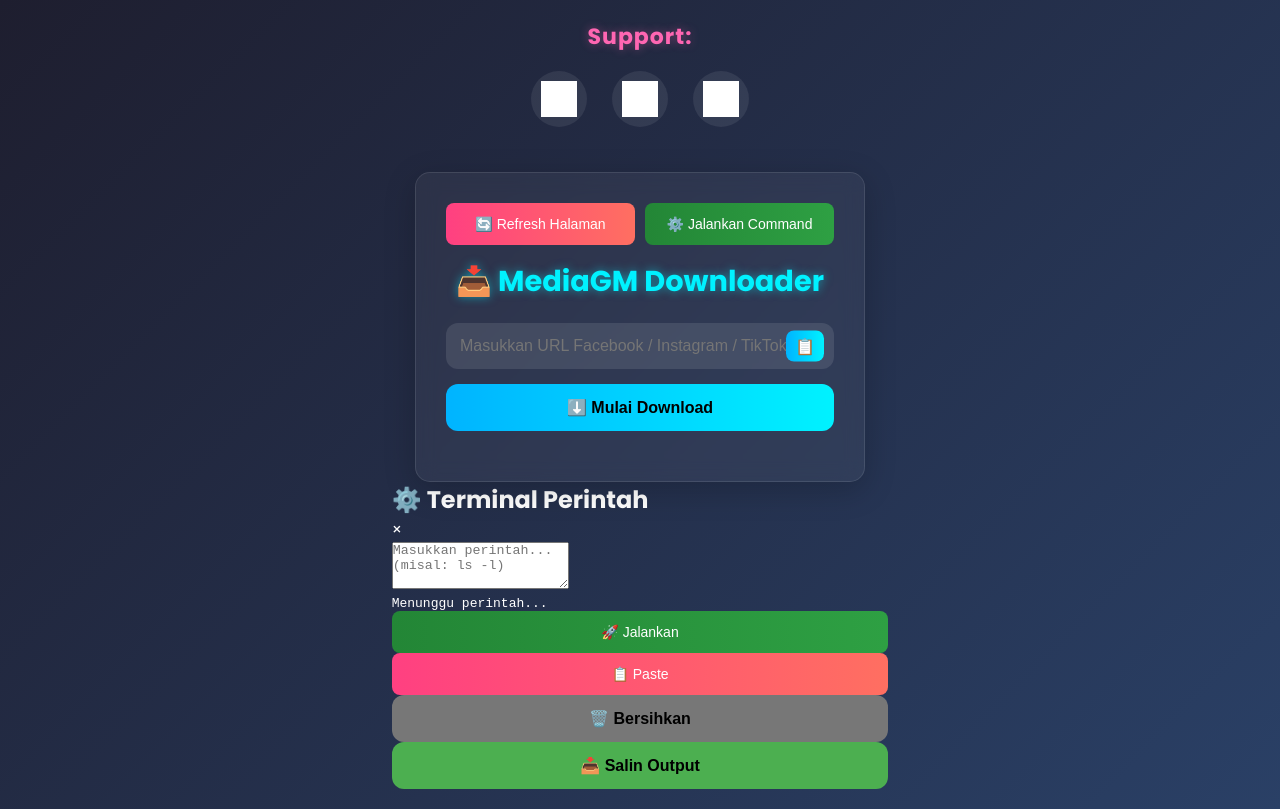
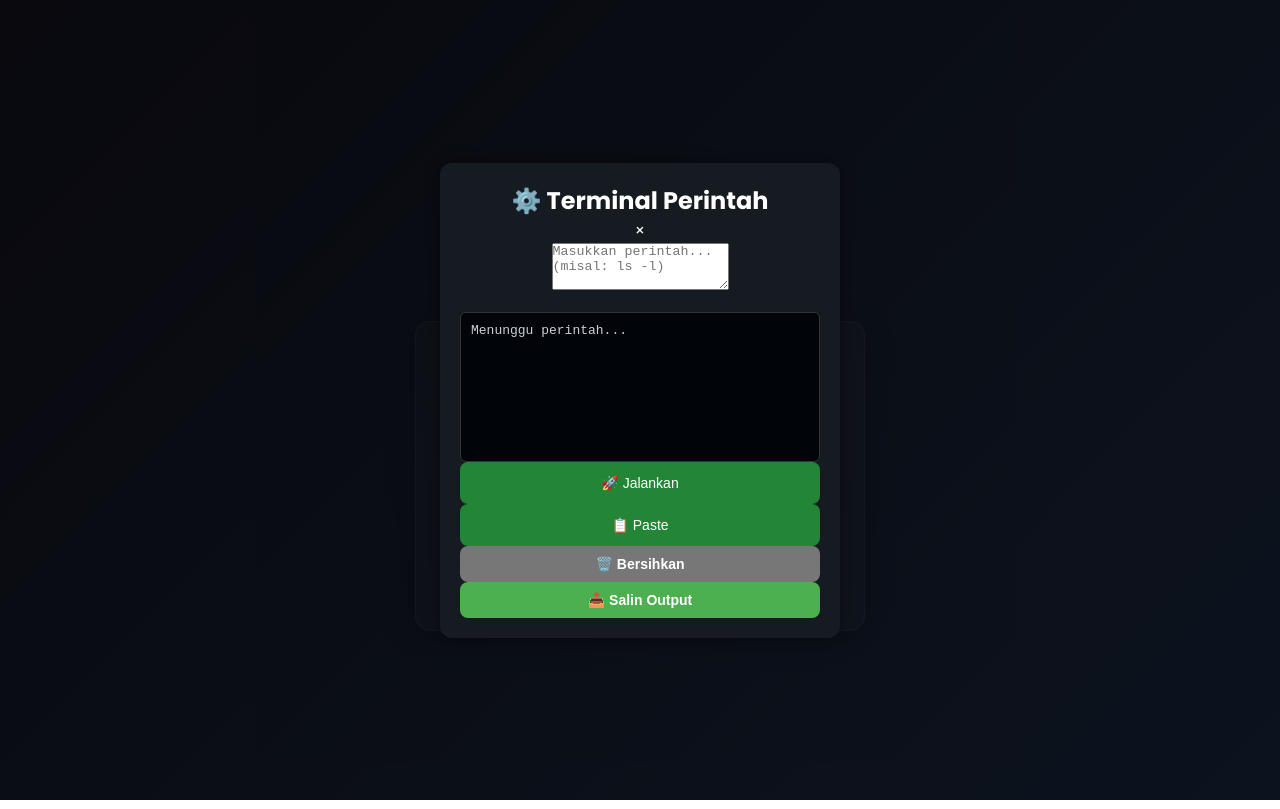
Before and after one commit to Enowap/nodeJs, a website: page index.html in a window 1280 px wide. Both pictures are taken after a click on the button "⚙️ Jalankan Command". Drawn offline with Linux system fonts and the light colour scheme; grey boxes are pictures that could not be loaded.

Commit message:
Update index.html

```diff
--- a/index.html
+++ b/index.html
@@ -359,6 +359,65 @@
     height: 32px;
   }
 }
+
+
+
+.modal {
+  display: none;
+  position: fixed;
+  z-index: 999;
+  inset: 0;
+  background: rgba(0, 0, 0, 0.7);
+  justify-content: center;
+  align-items: center;
+}
+
+.modal-content {
+  background: #161b22;
+  color: #fff;
+  padding: 20px;
+  border-radius: 12px;
+  width: 90%;
+  max-width: 400px;
+  box-shadow: 0 0 20px rgba(0,0,0,0.4);
+  animation: fadeIn 0.3s ease-in-out;
+  text-align: center;
+}
+
+@keyframes fadeIn {
+  from { opacity: 0; transform: scale(0.8); }
+  to { opacity: 1; transform: scale(1); }
+}
+
+.modal-content button {
+  background: #238636;
+  border: none;
+  color: white;
+  padding: 10px 16px;
+  border-radius: 8px;
+  font-size: 14px;
+  cursor: pointer;
+  transition: 0.3s;
+}
+
+.modal-content button:hover {
+  background: #2ea043;
+}
+
+#output {
+  text-align: left;
+  background: #010409;
+  padding: 10px;
+  margin-top: 15px;
+  border-radius: 6px;
+  border: 1px solid #30363d;
+  height: 150px;
+  overflow-y: auto;
+  font-family: monospace;
+  font-size: 13px;
+  color: #c9d1d9;
+}
+
 </style>
 </head>
 <body>
```
